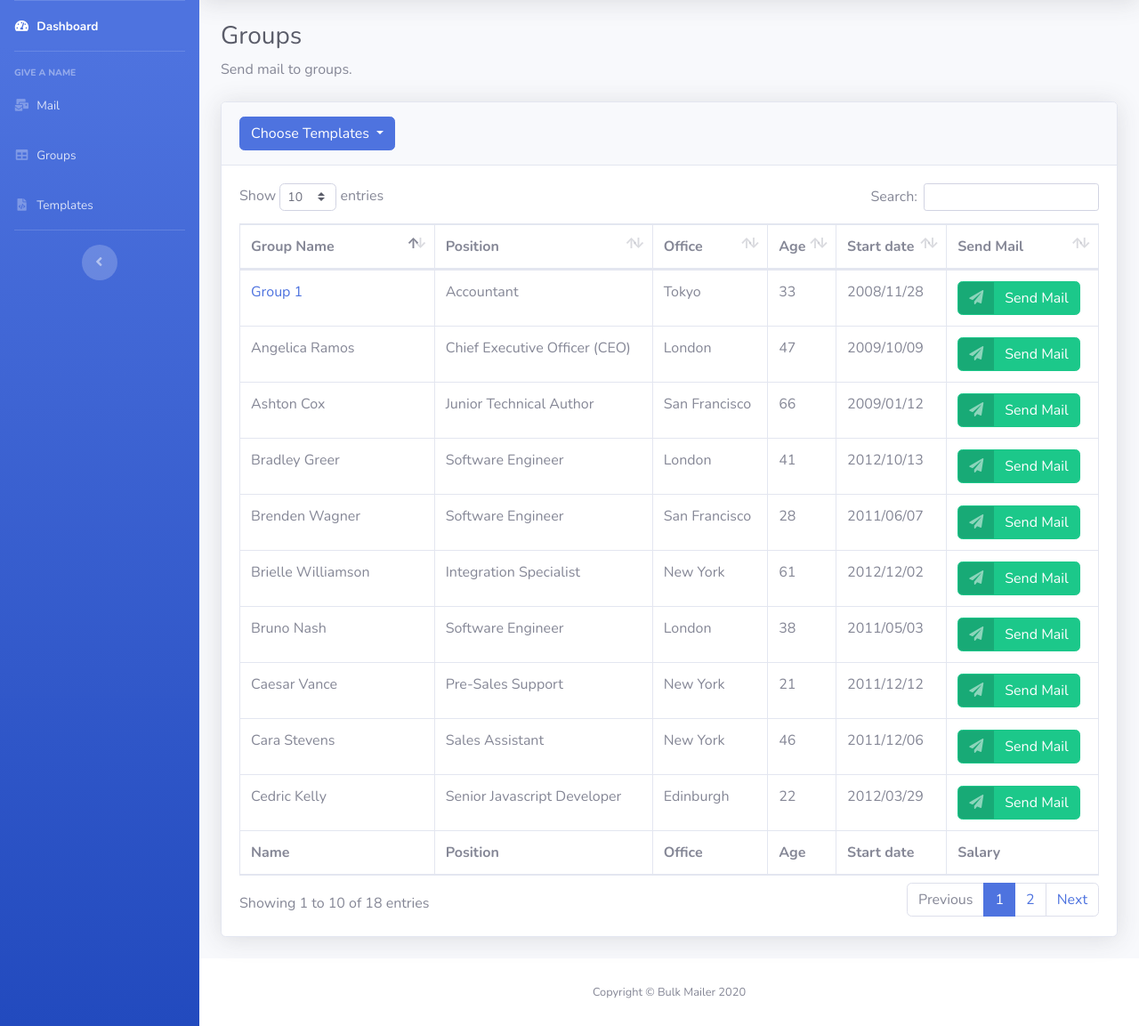
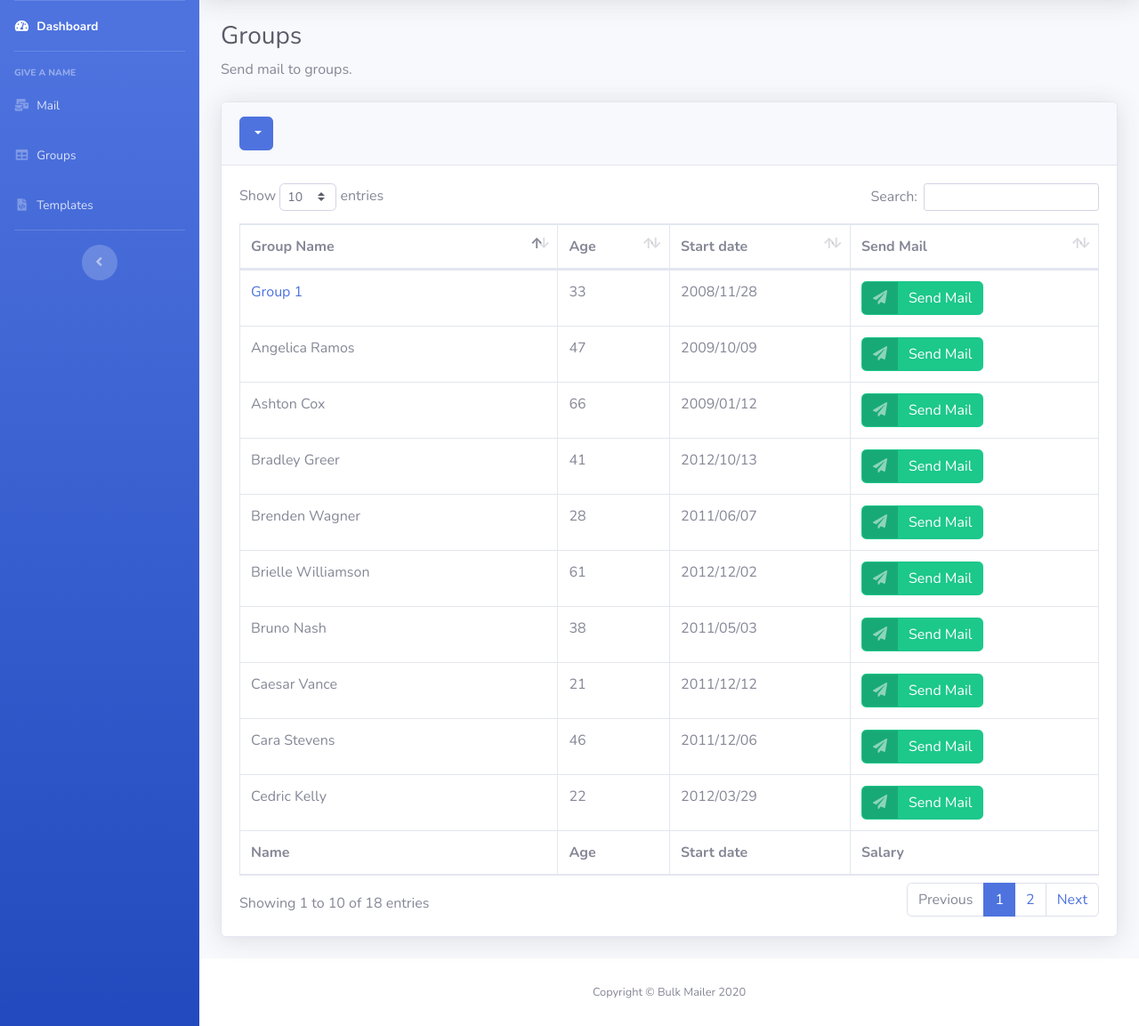
Before and after one commit to data-charya/Cn-project, a Flask app: page /tables.html in a window 1280 px wide. Shown: the part 70-1223 px from the top of the page at 89% size. Run offline with Flask 2, Linux system fonts and the light colour scheme; some libraries are stand-ins or nearby versions.

Commit message:
changes made

```diff
--- a/templates/tables.html
+++ b/templates/tables.html
@@ -11,16 +11,6 @@
         <div class="card-header py-3">
             <div class="dropdown">
                 <button class="btn btn-primary dropdown-toggle" type="button" id="dropdownMenuButton" data-toggle="dropdown" aria-haspopup="true" aria-expanded="false">
-                                  Choose Templates
-                                </button>
-                <div class="dropdown-menu" aria-labelledby="dropdownMenuButton">
-                    <a class="dropdown-item" href="#">Buisness Template 1</a>
-                    <a class="dropdown-item" href="#">Buisness Template 2</a>
-                    <a class="dropdown-item" href="#">Buisness Template 3</a>
-                    <a class="dropdown-item" href="#">Buisness Template 4</a>
-                    <a class="dropdown-item" href="#">Buisness Template 5</a>
-                    <a class="dropdown-item" href="#">Buisness Template 6</a>
-                </div>
             </div>
         </div>
         <div class="card-body">
@@ -29,8 +19,6 @@
                     <thead>
                         <tr>
                             <th>Group Name</th>
-                            <th>Position</th>
-                            <th>Office</th>
                             <th>Age</th>
                             <th>Start date</th>
                             <th>Send Mail</th>
@@ -39,8 +27,6 @@
                     <tfoot>
                         <tr>
                             <th>Name</th>
-                            <th>Position</th>
-                            <th>Office</th>
                             <th>Age</th>
                             <th>Start date</th>
                             <th>Salary</th>
@@ -49,8 +35,6 @@
                     <tbody>
                         <tr>
                             <td>IAMsomeone@gmail.com</td>
-                            <td>System Architect</td>
-                            <td>Edinburgh</td>
                             <td>61</td>
                             <td>2011/04/25</td>
                             <td>
@@ -64,8 +48,6 @@
                         </tr>
                         <tr>
                             <td>Garrett Winters</td>
-                            <td>Accountant</td>
-                            <td>Tokyo</td>
                             <td>63</td>
                             <td>2011/07/25</td>
                             <td>
@@ -79,8 +61,6 @@
                         </tr>
                         <tr>
                             <td>Ashton Cox</td>
-                            <td>Junior Technical Author</td>
-                            <td>San Francisco</td>
                             <td>66</td>
                             <td>2009/01/12</td>
                             <td>
@@ -94,8 +74,6 @@
                         </tr>
                         <tr>
                             <td>Cedric Kelly</td>
-                            <td>Senior Javascript Developer</td>
-                            <td>Edinburgh</td>
                             <td>22</td>
                             <td>2012/03/29</td>
                             <td>
@@ -109,8 +87,6 @@
                         </tr>
                         <tr>
                             <td><a href="group_members.html" style="text-decoration: none;"> Group 1</a></td>
-                            <td>Accountant</td>
-                            <td>Tokyo</td>
                             <td>33</td>
                             <td>2008/11/28</td>
                             <td>
@@ -124,8 +100,6 @@
                         </tr>
                         <tr>
                             <td>Brielle Williamson</td>
-                            <td>Integration Specialist</td>
-                            <td>New York</td>
                             <td>61</td>
                             <td>2012/12/02</td>
                             <td>
@@ -139,8 +113,6 @@
                         </tr>
                         <tr>
                             <td>Herrod Chandler</td>
-                            <td>Sales Assistant</td>
-                            <td>San Francisco</td>
                             <td>59</td>
                             <td>2012/08/06</td>
                             <td>
@@ -154,8 +126,6 @@
                         </tr>
                         <tr>
                             <td>Rhona Davidson</td>
-                            <td>Integration Specialist</td>
-                            <td>Tokyo</td>
                             <td>55</td>
                             <td>2010/10/14</td>
                             <td>
@@ -169,8 +139,6 @@
                         </tr>
                         <tr>
                             <td>Colleen Hurst</td>
-                            <td>Javascript Developer</td>
-                            <td>San Francisco</td>
                             <td>39</td>
                             <td>2009/09/15</td>
                             <td>
@@ -184,8 +152,6 @@
                         </tr>
                         <tr>
                             <td>Sonya Frost</td>
-                            <td>Software Engineer</td>
-                            <td>Edinburgh</td>
                             <td>23</td>
                             <td>2008/12/13</td>
                             <td>
@@ -199,8 +165,6 @@
                         </tr>
                         <tr>
                             <td>Jena Gaines</td>
-                            <td>Office Manager</td>
-                            <td>London</td>
                             <td>30</td>
                             <td>2008/12/19</td>
                             <td>
@@ -215,8 +179,6 @@
 
                         <tr>
                             <td>Bradley Greer</td>
-                            <td>Software Engineer</td>
-                            <td>London</td>
                             <td>41</td>
                             <td>2012/10/13</td>
                             <td>
@@ -231,8 +193,6 @@
 
                         <tr>
                             <td>Caesar Vance</td>
-                            <td>Pre-Sales Support</td>
-                            <td>New York</td>
                             <td>21</td>
                             <td>2011/12/12</td>
                             <td>
@@ -246,16 +206,12 @@
                         </tr>
                         <tr>
                             <td>Doris Wilder</td>
-                            <td>Sales Assistant</td>
-                            <td>Sidney</td>
                             <td>23</td>
                             <td>2010/09/20</td>
                             <td>$85,600</td>
                         </tr>
                         <tr>
                             <td>Angelica Ramos</td>
-                            <td>Chief Executive Officer (CEO)</td>
-                            <td>London</td>
                             <td>47</td>
                             <td>2009/10/09</td>
                             <td>
@@ -270,8 +226,6 @@
 
                         <tr>
                             <td>Brenden Wagner</td>
-                            <td>Software Engineer</td>
-                            <td>San Francisco</td>
                             <td>28</td>
                             <td>2011/06/07</td>
                             <td>
@@ -286,8 +240,6 @@
 
                         <tr>
                             <td>Bruno Nash</td>
-                            <td>Software Engineer</td>
-                            <td>London</td>
                             <td>38</td>
                             <td>2011/05/03</td>
                             <td>
@@ -302,8 +254,6 @@
 
                         <tr>
                             <td>Cara Stevens</td>
-                            <td>Sales Assistant</td>
-                            <td>New York</td>
                             <td>46</td>
                             <td>2011/12/06</td>
                             <td>
```
Also changed, not shown: templates/mail.html (+24 -31 lines).
